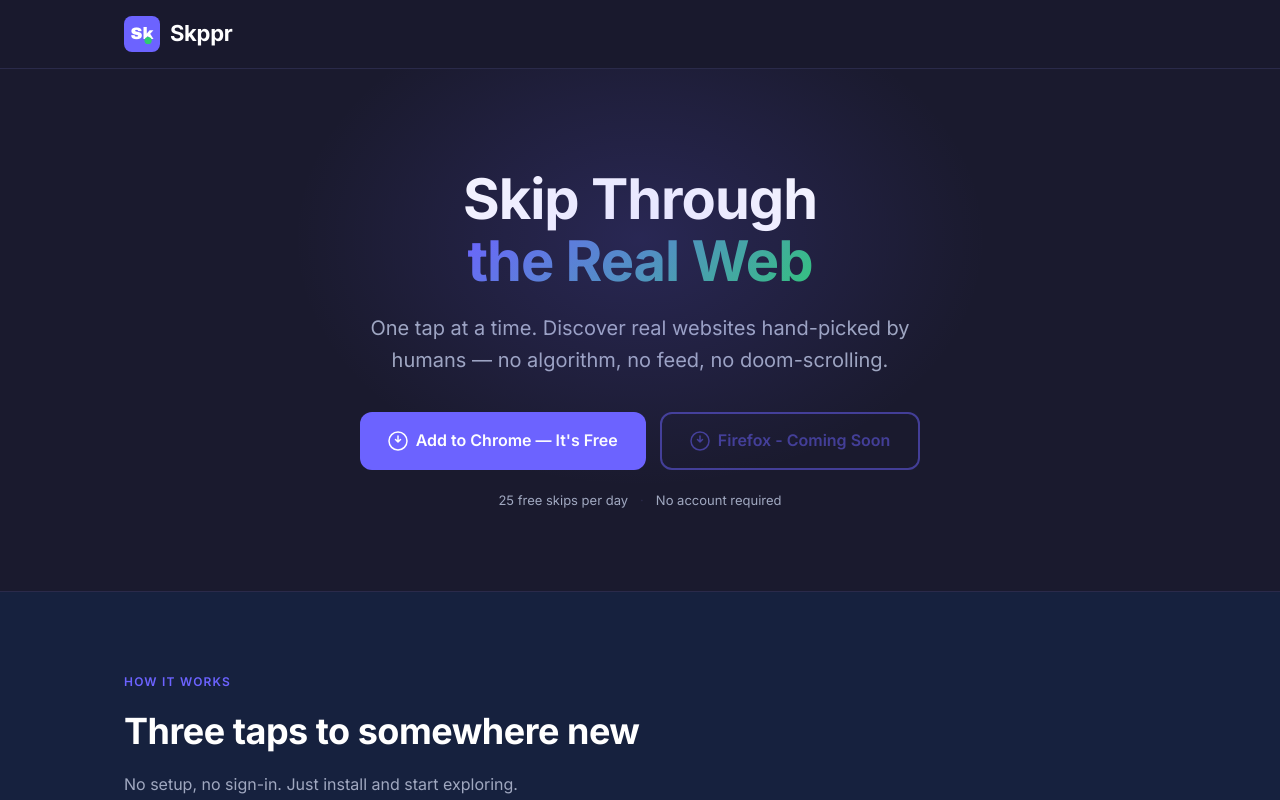
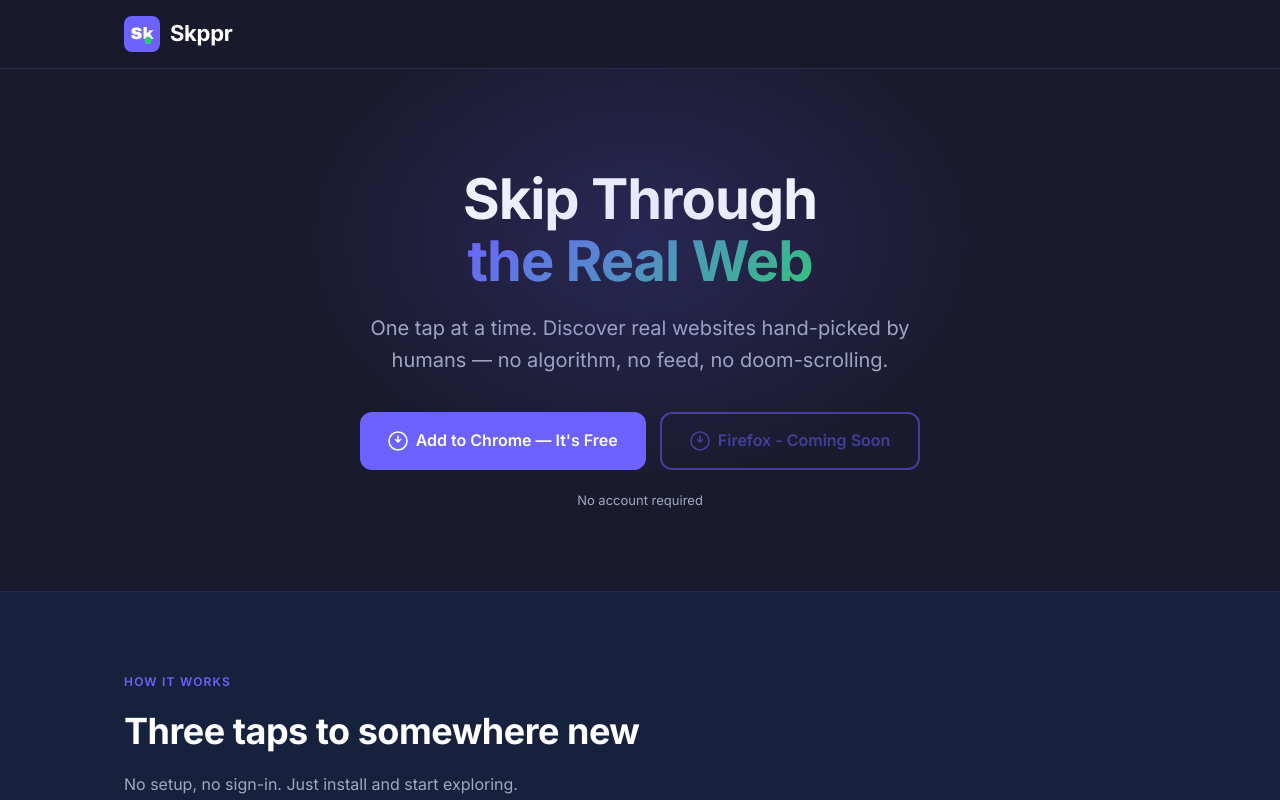
Before and after one commit to sgordon70/tryskppr, a plain HTML site: page index.html in a window 1280 px wide. Shown: the top 800 px of the page. Drawn offline with Linux system fonts and the light colour scheme.

Commit message:
Update index.html
Remove outdated skip limit text

```diff
--- a/index.html
+++ b/index.html
@@ -566,8 +566,7 @@
       </a>
     </div>
     <p class="hero-meta">
-      <span>25 free skips per day</span>
-      <span class="dot-sep">·</span>
+
       <span>No account required</span>
     </p>
   </section>
```
